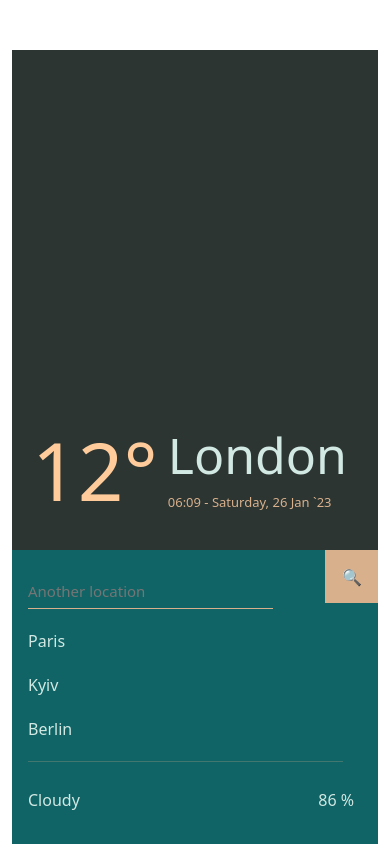
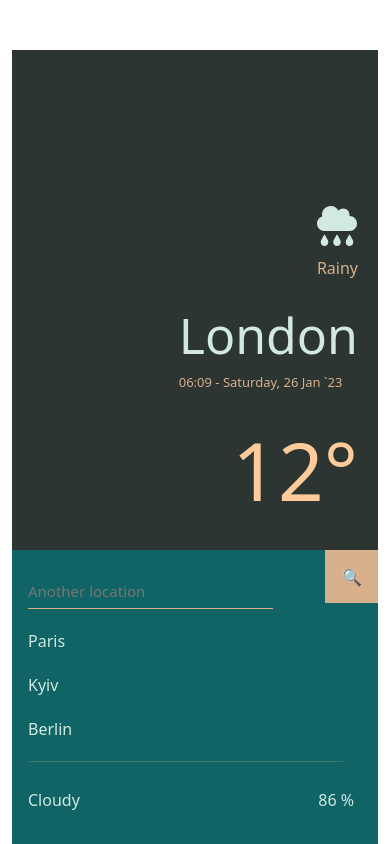
Before and after one commit to AnastasiiaPiatak/Weather-App-React-, a React (Create React App) app: page / in a window 390 px wide. Shown: the top 844 px of the page. Built offline with nearby package versions, Linux system fonts and the light colour scheme.

Commit message:
Added responsive main section

```diff
--- a/src/App.css
+++ b/src/App.css
@@ -157,4 +157,9 @@ body {
   .main__containerInfo-date {
     font-size: 13px;
   }
+
+  .main__container{
+    justify-content: flex-start;
+    align-items: flex-end;
+    flex-direction: column-reverse;}
 }
```
